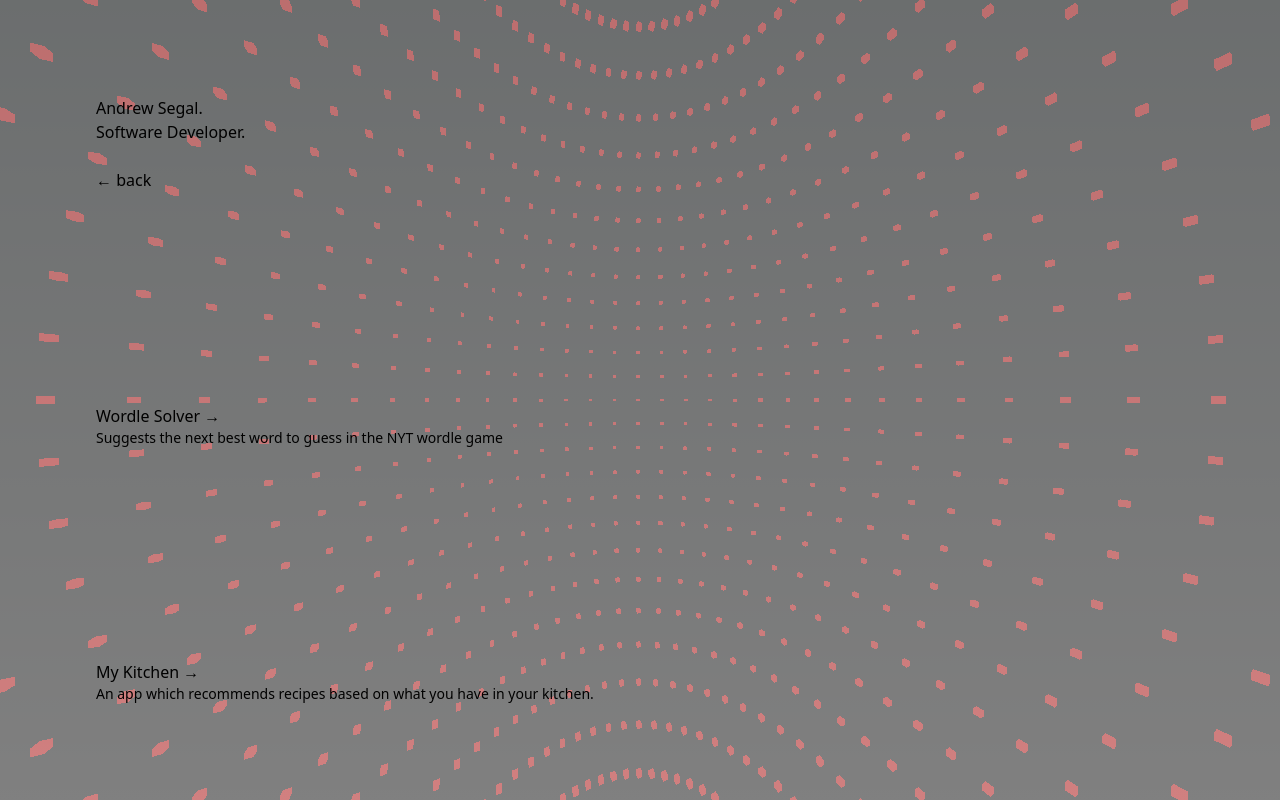
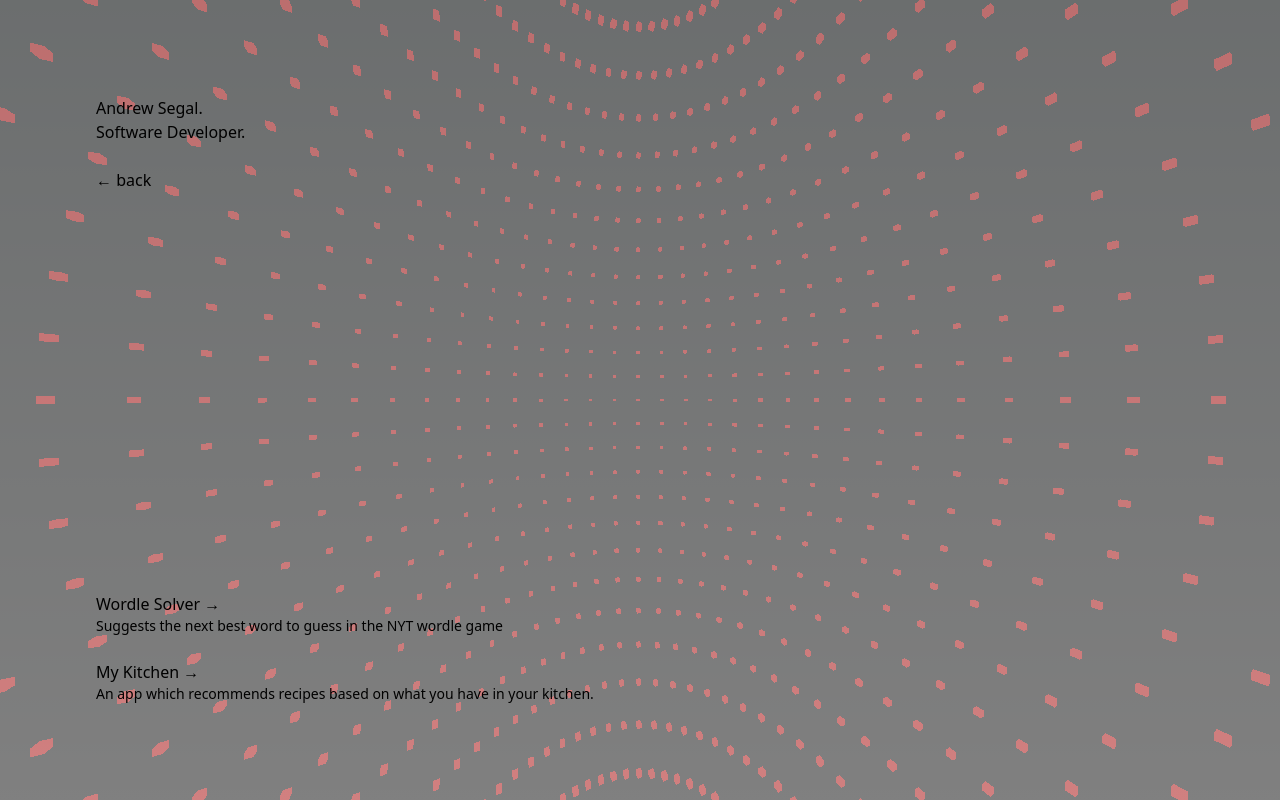
Before and after one commit to birdswitharms/Portfolio, a Next.js app: page /projects in a window 1280 px wide. Built offline with nearby package versions, Linux system fonts and the light colour scheme.

Commit message:
Update project links and descriptions

```diff
--- a/src/pages/projects.js
+++ b/src/pages/projects.js
@@ -11,16 +11,17 @@ export default function PersonalProjects() {
         <br />
         <Link className="hover:underline" href="/"><span>&#8592;</span> back</Link>
       </div>
-
+      <div>
         <div>
           <Link className="hover:underline" href="https://pete-and-andrew.github.io/wordleSolver/">Wordle Solver <span>&#8594;</span></Link>
           <div className="text-sm">Suggests the next best word to guess in the NYT wordle game</div>
         </div>
-
+        <br />
         <div>
           <Link className="hover:underline" href="https://github.com/birdswitharms/MyKitchenApp">My Kitchen <span>&#8594;</span></Link>
           <div className="text-sm">An app which recommends recipes based on what you have in your kitchen.</div>
         </div>
+      </div>
     </section>
   )
 }
```
Lines whose indentation alone changed are shown as unchanged.
